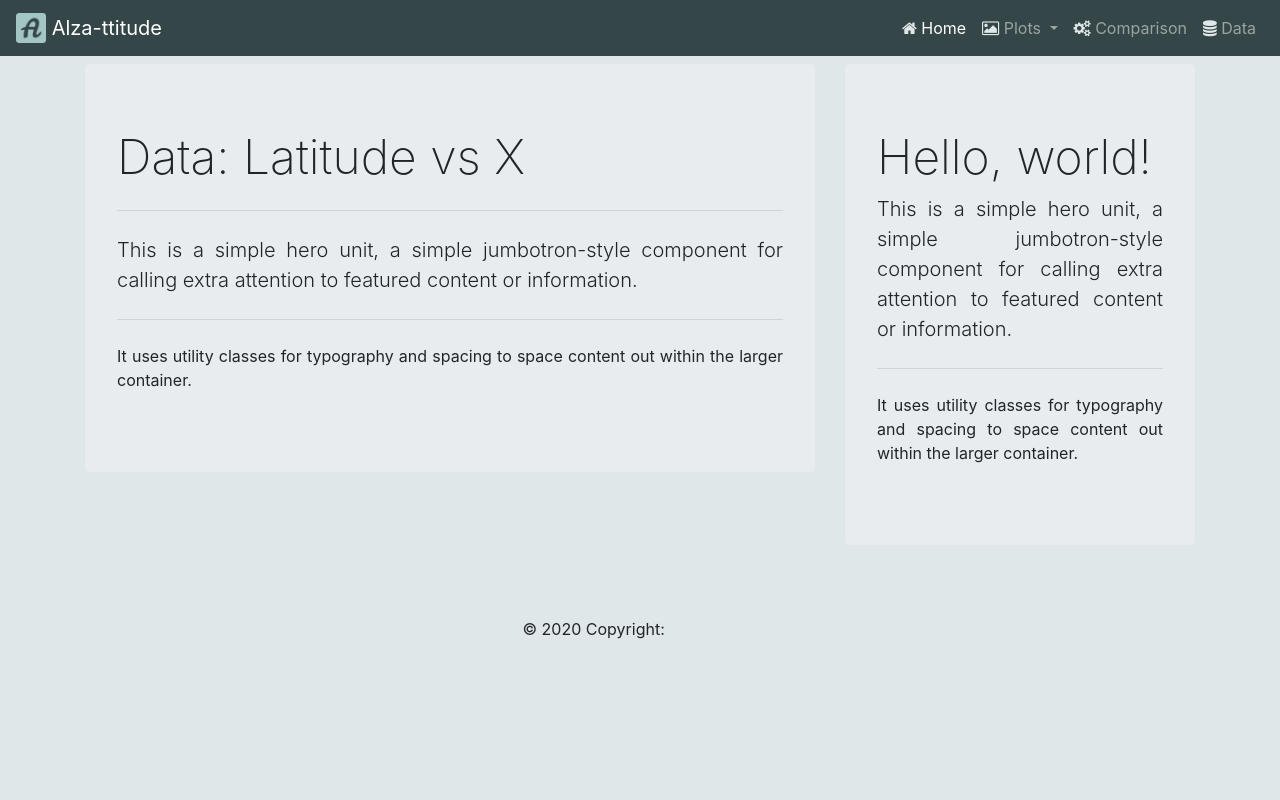
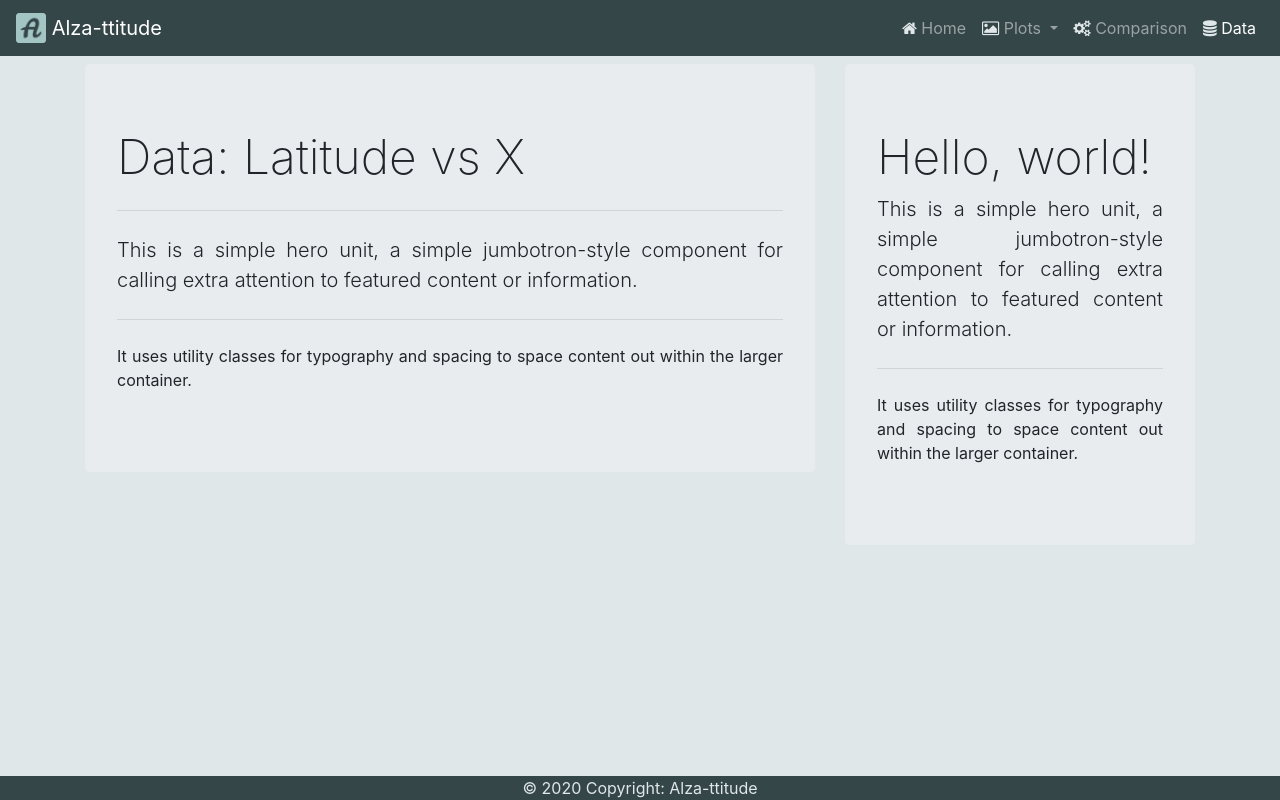
Before and after one commit to carlosalzate74/web-challenge, a Flask app: page /data in a window 1280 px wide. Run offline with Flask 2, Linux system fonts and the light colour scheme; some libraries are stand-ins or nearby versions.

Commit message:
Adding templates

```diff
--- a/templates/base.html
+++ b/templates/base.html
@@ -12,6 +12,8 @@
   		crossorigin="anonymous"></script>
 
   		<script src="https://stackpath.bootstrapcdn.com/bootstrap/4.4.1/js/bootstrap.min.js" integrity="sha384-wfSDF2E50Y2D1uUdj0O3uMBJnjuUD4Ih7YwaYd1iqfktj0Uod8GCExl3Og8ifwB6" crossorigin="anonymous"></script>
+
+  		<script src="static/app.js"></script>
 
 		<link href="https://stackpath.bootstrapcdn.com/bootstrap/4.4.1/css/bootstrap.min.css" rel="stylesheet" integrity="sha384-Vkoo8x4CGsO3+Hhxv8T/Q5PaXtkKtu6ug5TOeNV6gBiFeWPGFN9MuhOf23Q9Ifjh" crossorigin="anonymous">
 
--- a/templates/footer.html
+++ b/templates/footer.html
@@ -1,5 +1,5 @@
-<footer class="page-footer font-small blue pt-4">
-  <div class="footer-copyright text-center py-3">© 2020 Copyright:
-    <a href="https://carlosalzate74.github.io/web-challenge/"> Alza-ttitude</a>
+<footer class="page-footer my-footer">
+  <div class="footer-copyright text-center">© 2020 Copyright:
+    <a href="/"> Alza-ttitude</a>
   </div>
 </footer>
--- a/templates/navbar.html
+++ b/templates/navbar.html
@@ -1,5 +1,5 @@
 <nav class="navbar sticky-top navbar-expand-lg navbar-dark bg-dark navbar-bk">
-  <a class="navbar-brand" href="#">
+  <a class="navbar-brand" href="/">
     <img src="static/logo.png" width="30" height="30" class="d-inline-block align-top" alt="">
     Alza-ttitude
   </a>
@@ -9,11 +9,10 @@
 
   <div class="collapse navbar-collapse" id="navbarColor02">
     <ul class="navbar-nav ml-auto">
-      <li class="nav-item active">
+      <li class="nav-item">
         <a class="nav-link" href="/landing">
         	<i class="fa fa-home"></i>
         	Home
-        	<span class="sr-only">(current)</span>
         </a>
       </li>
       <li class="nav-item dropdown">
```
